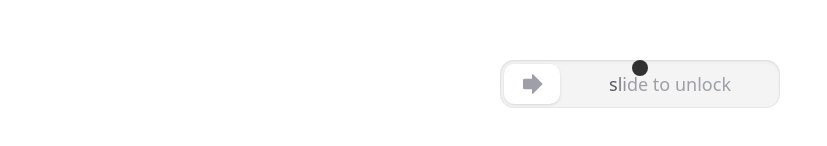
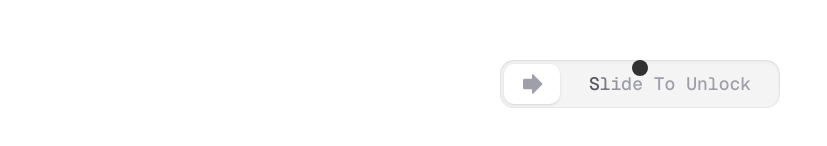
Before and after one commit to Giandri/Portfolio-V.3, a Next.js app: page / in a window 1280 px wide. Shown: the part 332-478 px from the top of the page, without its empty margins (0-827 px from the left). Built offline with nearby package versions, Linux system fonts and the light colour scheme; no server answers; a web font is replaced by a local one.

Commit message:
slider update UI

```diff
--- a/src/app/page.tsx
+++ b/src/app/page.tsx
@@ -314,8 +314,8 @@
             >
               <SlideToUnlock onUnlock={handleUnlock} className="w-[280px] max-w-[90vw] sm:max-w-[280px]">
                 <SlideToUnlockTrack>
-                  <SlideToUnlockText className="text-zinc-500 dark:text-zinc-400">
-                    <ShimmeringText text="slide to unlock" />
+                  <SlideToUnlockText className="text-zinc-500 dark:text-zinc-400 font-mono">
+                    <ShimmeringText text="Slide To Unlock" />
                   </SlideToUnlockText>
                   <SlideToUnlockHandle />
                 </SlideToUnlockTrack>
```
